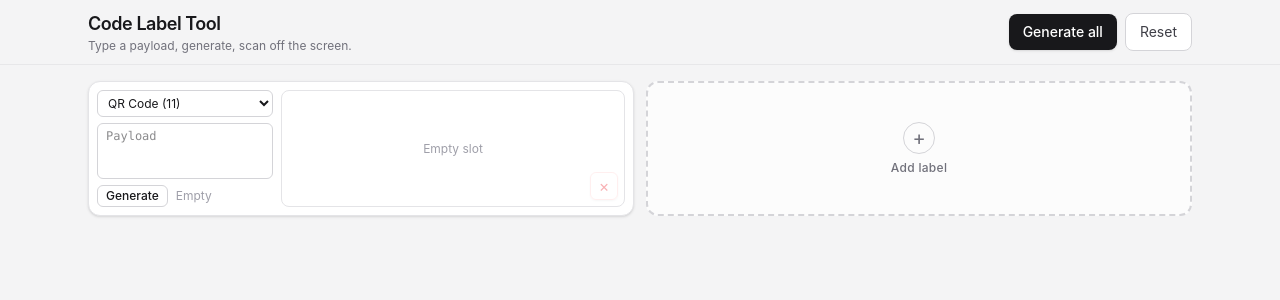
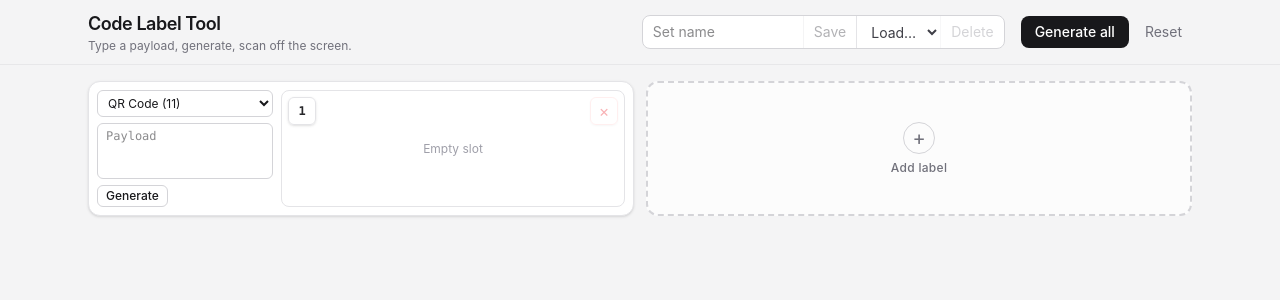
Before and after one commit to DearNoodle/scan-code, a React (Vite) app: page / in a window 1280 px wide. Shown: the top 300 px of the page. Built offline with nearby package versions, Linux system fonts and the light colour scheme.

Commit message:
feat(sets): persist named label sets and draft session in localStorage

```diff
--- a/src/App.tsx
+++ b/src/App.tsx
@@ -6,6 +6,8 @@ import {
   type SessionState,
 } from './session/session'
 import { encode } from './encoder/bwip'
+import { deleteSet, loadSet, saveSet, type LabelSet } from './sets/sets'
+import { loadDraft, localSetStore, saveDraft } from './sets/localStore'
 
 const TYPES: { value: CodeType; label: string; hint: string }[] = [
   { value: '2', label: 'Code 39', hint: '2' },
@@ -24,9 +26,12 @@ const NATIVE: Record<CodeType, { w: number; h: number }> = {
 }
 
 export default function App() {
-  const [state, setState] = useState<SessionState>(createInitialState)
+  const [state, setState] = useState<SessionState>(() => loadDraft() ?? createInitialState())
   const [busy, setBusy] = useState(false)
   const [preview, setPreview] = useState<{ src: string; w: number; h: number } | null>(null)
+  const [sets, setSets] = useState<LabelSet[]>(() => localSetStore.load())
+  const [setName, setSetName] = useState('')
+  const [selectedSetId, setSelectedSetId] = useState('')
 
   function apply(event: Parameters<typeof sessionReducer>[1]) {
     const next = sessionReducer(state, event, encode)
@@ -42,6 +47,10 @@ export default function App() {
   }
 
   useEffect(() => {
+    saveDraft(state)
+  }, [state])
+
+  useEffect(() => {
     if (!preview) return
     function onKey(e: KeyboardEvent) {
       if (e.key === 'Escape') setPreview(null)
@@ -50,36 +59,103 @@ export default function App() {
     return () => window.removeEventListener('keydown', onKey)
   }, [preview])
 
+  function persistNamed() {
+    const name = setName.trim()
+    if (!name) return
+    const next = saveSet(localSetStore, { name, session: state })
+    setSets(next)
+    const saved = next.find((s) => s.name === name)
+    if (saved) setSelectedSetId(saved.id)
+  }
+
   return (
     <div className="min-h-svh bg-zinc-100 text-zinc-900">
       <header className="sticky top-0 z-10 border-b border-zinc-200/80 bg-zinc-100/90 backdrop-blur">
-        <div className="mx-auto flex max-w-6xl flex-wrap items-center justify-between gap-3 px-4 py-2.5 sm:px-6">
-          <div>
+        <div className="mx-auto flex max-w-6xl flex-wrap items-center justify-between gap-x-6 gap-y-3 px-4 py-2.5 sm:px-6">
+          <div className="min-w-0">
             <h1 className="text-lg font-semibold tracking-tight">Code Label Tool</h1>
             <p className="text-xs text-zinc-500">Type a payload, generate, scan off the screen.</p>
           </div>
-          <div className="flex items-center gap-2">
+          <div className="flex flex-wrap items-center gap-x-4 gap-y-2">
+            <div className="flex items-stretch overflow-hidden rounded-lg border border-zinc-300 bg-white">
+              <input
+                aria-label="set name"
+                placeholder="Set name"
+                className="w-32 bg-transparent px-2.5 py-1.5 text-sm outline-none focus:bg-zinc-50 sm:w-40"
+                value={setName}
+                onChange={(e) => setSetName(e.target.value)}
+                onKeyDown={(e) => {
+                  if (e.key === 'Enter') persistNamed()
+                }}
+              />
+              <button
+                type="button"
+                disabled={!setName.trim()}
+                className="border-l border-zinc-200 px-2.5 text-sm text-zinc-700 hover:bg-zinc-50 disabled:opacity-40"
+                onClick={persistNamed}
+              >
+                Save
+              </button>
+              <select
+                aria-label="saved sets"
+                className="max-w-36 border-l border-zinc-200 bg-transparent py-1.5 pl-2.5 pr-2 text-sm text-zinc-700 outline-none hover:bg-zinc-50"
+                value={selectedSetId}
+                onChange={(e) => {
+                  const id = e.target.value
+                  if (!id) return
+                  const loaded = loadSet(localSetStore, id)
+                  if (loaded.rows.length) {
+                    setState(loaded)
+                    setSelectedSetId(id)
+                    const found = sets.find((s) => s.id === id)
+                    if (found) setSetName(found.name)
+                  }
+                }}
+              >
+                <option value="">Load…</option>
+                {sets.map((s) => (
+                  <option key={s.id} value={s.id}>
+                    {s.name} ({s.rows.length})
+                  </option>
+                ))}
+              </select>
+              <button
+                type="button"
+                disabled={!sets.some((s) => s.name === setName.trim())}
+                className="border-l border-zinc-200 px-2.5 text-sm text-zinc-500 hover:bg-zinc-50 hover:text-red-700 disabled:opacity-30"
+                onClick={() => {
+                  const found = sets.find((s) => s.name === setName.trim())
+                  if (!found) return
+                  setSets(deleteSet(localSetStore, found.id))
+                  if (selectedSetId === found.id) setSelectedSetId('')
+                }}
+              >
+                Delete
+              </button>
+            </div>
+            <div className="flex items-center gap-1.5">
               <button
                 type="button"
                 disabled={busy}
-              className="rounded-lg bg-zinc-900 px-3.5 py-2 text-sm font-medium text-white shadow-sm hover:bg-zinc-800 disabled:opacity-50"
+                className="rounded-lg bg-zinc-900 px-3.5 py-1.5 text-sm font-medium text-white hover:bg-zinc-800 disabled:opacity-50"
                 onClick={() => apply({ type: 'GENERATE_ALL' })}
               >
                 {busy ? 'Generating…' : 'Generate all'}
               </button>
               <button
                 type="button"
-              className="rounded-lg border border-zinc-300 bg-white px-3.5 py-2 text-sm text-zinc-700 hover:bg-zinc-50"
+                className="rounded-lg px-2.5 py-1.5 text-sm text-zinc-500 hover:bg-zinc-200/70 hover:text-zinc-800"
                 onClick={() => apply({ type: 'DELETE_ALL' })}
               >
                 Reset
               </button>
             </div>
           </div>
+        </div>
       </header>
 
       <main className="mx-auto grid max-w-6xl grid-cols-1 gap-3 px-4 py-4 pb-16 lg:grid-cols-2 sm:px-6">
-        {state.rows.map((row) => {
+        {state.rows.map((row, index) => {
           const native = NATIVE[row.type]
           return (
             <article
@@ -122,31 +198,27 @@ export default function App() {
                   >
                     Generate
                   </button>
-                  {row.error ? (
-                    <span className="truncate text-xs text-red-600">Invalid</span>
-                  ) : row.stale ? (
-                    <span className="truncate text-xs text-amber-700">Stale</span>
-                  ) : row.image ? (
-                    <span className="truncate text-xs text-emerald-700">Ready</span>
-                  ) : (
-                    <span className="truncate text-xs text-zinc-400">Empty</span>
-                  )}
                 </div>
               </div>
 
-              <div className="min-w-0 flex-1">
+              <div className="relative min-h-0 min-w-0 flex-1 self-stretch">
                 <div
-                  className={`relative flex h-full min-h-[7rem] w-full items-center justify-center overflow-hidden rounded-lg border bg-white ${
-                    row.error
+                  className={`absolute inset-0 flex items-center justify-center overflow-hidden rounded-lg border bg-white ${row.error
                     ? 'border-red-200 bg-red-50'
                     : row.stale
                       ? 'border-amber-200'
                       : 'border-zinc-200'
                     }`}
                 >
+                  <span
+                    className="absolute top-1.5 left-1.5 z-10 flex h-7 w-7 items-center justify-center rounded-md border border-zinc-200 bg-white/90 font-mono text-xs font-semibold tabular-nums text-zinc-800 shadow-sm"
+                    title={`Scan ${index + 1} of ${state.rows.length}`}
+                  >
+                    {index + 1}
+                  </span>
                   <button
                     type="button"
-                    className="absolute bottom-1.5 right-1.5 z-10 flex h-7 w-7 items-center justify-center rounded-md border border-red-200 bg-white/90 text-red-600 shadow-sm hover:bg-red-50 disabled:opacity-30"
+                    className="absolute top-1.5 right-1.5 z-10 flex h-7 w-7 items-center justify-center rounded-md border border-red-200 bg-white/90 text-red-600 shadow-sm hover:bg-red-50 disabled:opacity-30"
                     disabled={state.rows.length === 1}
                     aria-label="delete row"
                     onClick={() => apply({ type: 'DELETE_ROW', id: row.id })}
@@ -157,7 +229,7 @@ export default function App() {
                     <button
                       type="button"
                       aria-label="expand preview"
-                      className="absolute top-1.5 right-1.5 z-10 flex h-7 w-7 items-center justify-center rounded-md border border-zinc-200 bg-white/90 text-zinc-600 shadow-sm hover:bg-white"
+                      className="absolute bottom-1.5 right-1.5 z-10 flex h-7 w-7 items-center justify-center rounded-md border border-zinc-200 bg-white/90 text-zinc-600 shadow-sm hover:bg-white"
                       onClick={() => setPreview({ src: row.image!, w: native.w, h: native.h })}
                     >
                       <svg xmlns="http://www.w3.org/2000/svg" viewBox="0 0 24 24" fill="none" stroke="currentColor" strokeWidth="2" strokeLinecap="round" strokeLinejoin="round" className="h-3.5 w-3.5" aria-hidden="true">
@@ -174,7 +246,7 @@ export default function App() {
                     <img
                       src={row.image}
                       alt=""
-                      className={`max-h-full max-w-full object-contain ${row.stale ? 'opacity-45' : ''}`}
+                      className={`max-h-full max-w-[85%] object-contain ${row.stale ? 'opacity-45' : ''}`}
                     />
                   ) : (
                     <span className="px-3 text-center text-xs text-zinc-400">Empty slot</span>
--- /dev/null
+++ b/src/sets/localStore.ts
@@ -0,0 +1,40 @@
+import type { LabelSet, SetStore } from './sets'
+import type { SessionState } from '../session/session'
+
+const SETS_KEY = 'scan-code.sets'
+const DRAFT_KEY = 'scan-code.draft'
+
+export const localSetStore: SetStore = {
+  load() {
+    try {
+      const raw = localStorage.getItem(SETS_KEY)
+      return raw ? (JSON.parse(raw) as LabelSet[]) : []
+    } catch {
+      return []
+    }
+  },
+  save(sets) {
+    localStorage.setItem(SETS_KEY, JSON.stringify(sets))
+  },
+}
+
+export function loadDraft(): SessionState | null {
+  try {
+    const raw = localStorage.getItem(DRAFT_KEY)
+    return raw ? (JSON.parse(raw) as SessionState) : null
+  } catch {
+    return null
+  }
+}
+
+export function saveDraft(state: SessionState) {
+  const slim: SessionState = {
+    rows: state.rows.map((r) => ({
+      ...r,
+      image: null,
+      error: null,
+      stale: false,
+    })),
+  }
+  localStorage.setItem(DRAFT_KEY, JSON.stringify(slim))
+}
--- /dev/null
+++ b/src/sets/sets.ts
@@ -0,0 +1,62 @@
+import type { CodeType, SessionState } from '../session/session'
+
+export interface SetRow {
+  type: CodeType
+  data: string
+}
+
+export interface LabelSet {
+  id: string
+  name: string
+  rows: SetRow[]
+}
+
+export interface SetStore {
+  load: () => LabelSet[]
+  save: (sets: LabelSet[]) => void
+}
+
+function snapshot(session: SessionState): SetRow[] {
+  return session.rows.map((r) => ({ type: r.type, data: r.data }))
+}
+
+export function saveSet(
+  store: SetStore,
+  input: { name: string; session: SessionState; id?: string },
+): LabelSet[] {
+  const sets = store.load()
+  const existing = sets.find((s) => s.id === input.id || s.name === input.name)
+  const next: LabelSet = {
+    id: existing?.id ?? input.id ?? crypto.randomUUID(),
+    name: input.name,
+    rows: snapshot(input.session),
+  }
+  const updated = existing
+    ? sets.map((s) => (s.id === existing.id ? next : s))
+    : [...sets, next]
+  store.save(updated)
+  return updated
+}
+
+export function loadSet(store: SetStore, id: string): SessionState {
+  const found = store.load().find((s) => s.id === id)
+  if (!found) {
+    return { rows: [] }
+  }
+  return {
+    rows: found.rows.map((r) => ({
+      id: crypto.randomUUID(),
+      type: r.type,
+      data: r.data,
+      image: null,
+      error: null,
+      stale: false,
+    })),
+  }
+}
+
+export function deleteSet(store: SetStore, id: string): LabelSet[] {
+  const updated = store.load().filter((s) => s.id !== id)
+  store.save(updated)
+  return updated
+}
```
Also changed, not shown: 1 other file (tests, documents, lock files or other folders). Lines whose indentation alone changed are shown as unchanged.
